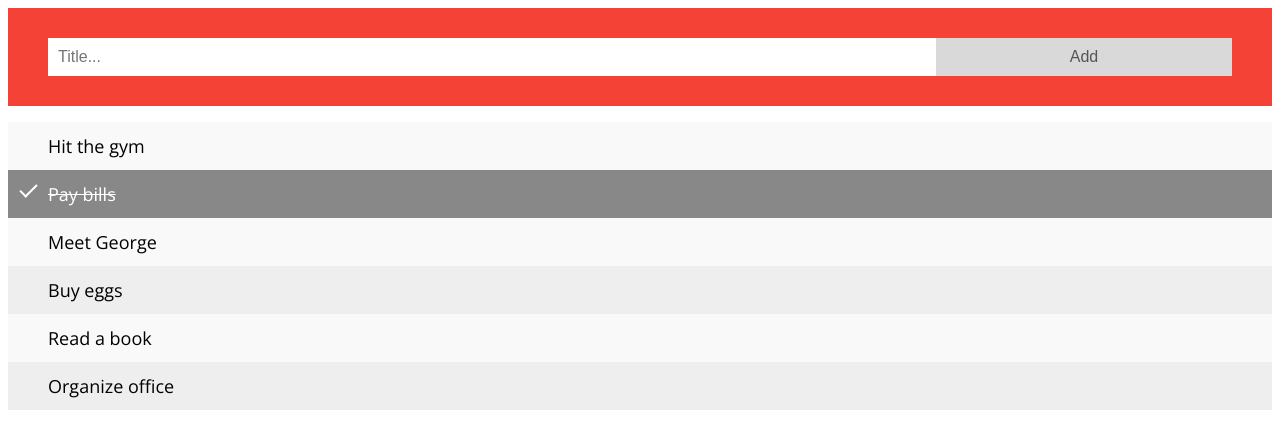
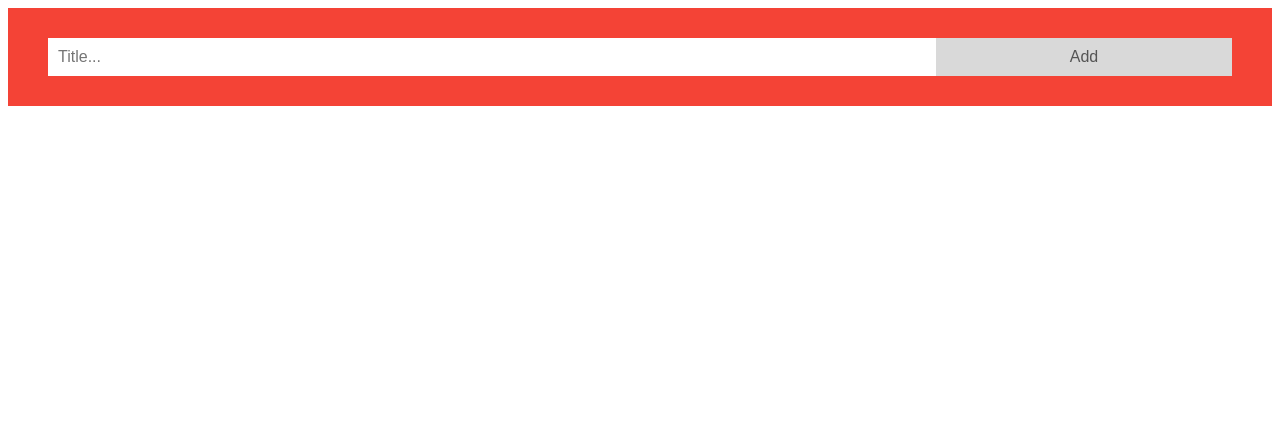
Before and after one commit to HemantKhinchiDev/react-Todo.githhub.io, a React (Create React App) app: page / in a window 1280 px wide. Shown: the top 448 px of the page. Built offline with nearby package versions, Linux system fonts and the light colour scheme.

Commit message:
3 files modified, 2 added

```diff
--- a/src/App.js
+++ b/src/App.js
@@ -1,13 +1,42 @@
-import React from 'react';
+import React, { useState } from 'react';
 import Header from './components/list-header/header';
 import TodoList from './components/todo-list/todo-list';
 import './style.css';
+const DUMMY_list = [
+  {
+    id: 'e1',
+    title: 'Hit the gym',
+  },
+  { id: 'e2', title: 'Pay bills' },
+  {
+    id: 'e3',
+    title: 'Meet George',
+  },
+  {
+    id: 'e4',
+    title: 'Buy eggs',
+  },
+  {
+    id: 'e5',
+    title: 'Read a book',
+  },
+  {
+    id: 'e6',
+    title: 'Organize office',
+  },
+];
+export default function App() {
+  const [listItem, setListItems] = useState(DUMMY_list);
+  const addTodoHandler = (ex) => {
+    setListItems((PrevExp) => {
+      return [ex, ...PrevExp];
+    });
+  };
 
-export default function App() {
   return (
     <div>
-      <Header />
-      <TodoList />
+      <Header onAddTodo={addTodoHandler} />
+      <TodoList items={listItem} />
     </div>
   );
 }
--- /dev/null
+++ b/src/components/todo-list/todo-items.css
@@ -0,0 +1,45 @@
+ul.list li {
+  cursor: pointer;
+  position: relative;
+  padding: 12px 8px 12px 40px;
+  background: #eee;
+  font-size: 18px;
+  transition: 0.2s;
+
+  /* make the list items unselectable */
+  -webkit-user-select: none;
+  -moz-user-select: none;
+  -ms-user-select: none;
+  user-select: none;
+}
+
+/* Set all odd list items to a different color (zebra-stripes) */
+ul.list li:nth-child(odd) {
+  background: #f9f9f9;
+}
+
+/* Darker background-color on hover */
+ul.list li:hover {
+  background: #ddd;
+}
+
+/* When clicked on, add a background color and strike out text */
+ul.list li.checked {
+  background: #888;
+  color: #fff;
+  text-decoration: line-through;
+}
+
+/* Add a "checked" mark when clicked on */
+ul.list li.checked::before {
+  content: '';
+  position: absolute;
+  border-color: #fff;
+  border-style: solid;
+  border-width: 0 2px 2px 0;
+  top: 10px;
+  left: 16px;
+  transform: rotate(45deg);
+  height: 15px;
+  width: 7px;
+}
--- /dev/null
+++ b/src/components/todo-list/todo-items.js
@@ -0,0 +1,11 @@
+import React, { useState } from 'react';
+import './todo-items.css';
+const TodoItem = (props) => {
+  const [title, setTitle] = useState(props.title);
+  const clickHandler = () => {
+    setTitle('Update!');
+    console.log(title);
+  };
+  return <li>{props.title}</li>;
+};
+export default TodoItem;
--- a/src/components/todo-list/todo-list.css
+++ b/src/components/todo-list/todo-list.css
@@ -1,48 +1,3 @@
-ul.list li {
-  cursor: pointer;
-  position: relative;
-  padding: 12px 8px 12px 40px;
-  background: #eee;
-  font-size: 18px;
-  transition: 0.2s;
-
-  /* make the list items unselectable */
-  -webkit-user-select: none;
-  -moz-user-select: none;
-  -ms-user-select: none;
-  user-select: none;
-}
-
-/* Set all odd list items to a different color (zebra-stripes) */
-ul.list li:nth-child(odd) {
-  background: #f9f9f9;
-}
-
-/* Darker background-color on hover */
-ul.list li:hover {
-  background: #ddd;
-}
-
-/* When clicked on, add a background color and strike out text */
-ul.list li.checked {
-  background: #888;
-  color: #fff;
-  text-decoration: line-through;
-}
-
-/* Add a "checked" mark when clicked on */
-ul.list li.checked::before {
-  content: '';
-  position: absolute;
-  border-color: #fff;
-  border-style: solid;
-  border-width: 0 2px 2px 0;
-  top: 10px;
-  left: 16px;
-  transform: rotate(45deg);
-  height: 15px;
-  width: 7px;
-}
 /* Style the close button */
 .close {
   position: absolute;
--- a/src/components/todo-list/todo-list.js
+++ b/src/components/todo-list/todo-list.js
@@ -1,14 +1,17 @@
 import React from 'react';
+import TodoItem from './todo-items';
 import './todo-list.css';
-const TodoList = () => {
+const TodoList = (props) => {
+  if (props.items.length === 0) {
+    return (
+      <h2 className="expenses-list__fallback">Found no Todo in your List!</h2>
+    );
+  }
   return (
     <ul id="myUL" className="list">
-      <li>Hit the gym</li>
-      <li className="checked">Pay bills</li>
-      <li>Meet George</li>
-      <li>Buy eggs</li>
-      <li>Read a book</li>
-      <li>Organize office</li>
+      {props.items.map((expense) => {
+        <TodoItem title={expense.title} />;
+      })}
     </ul>
   );
 };
```
